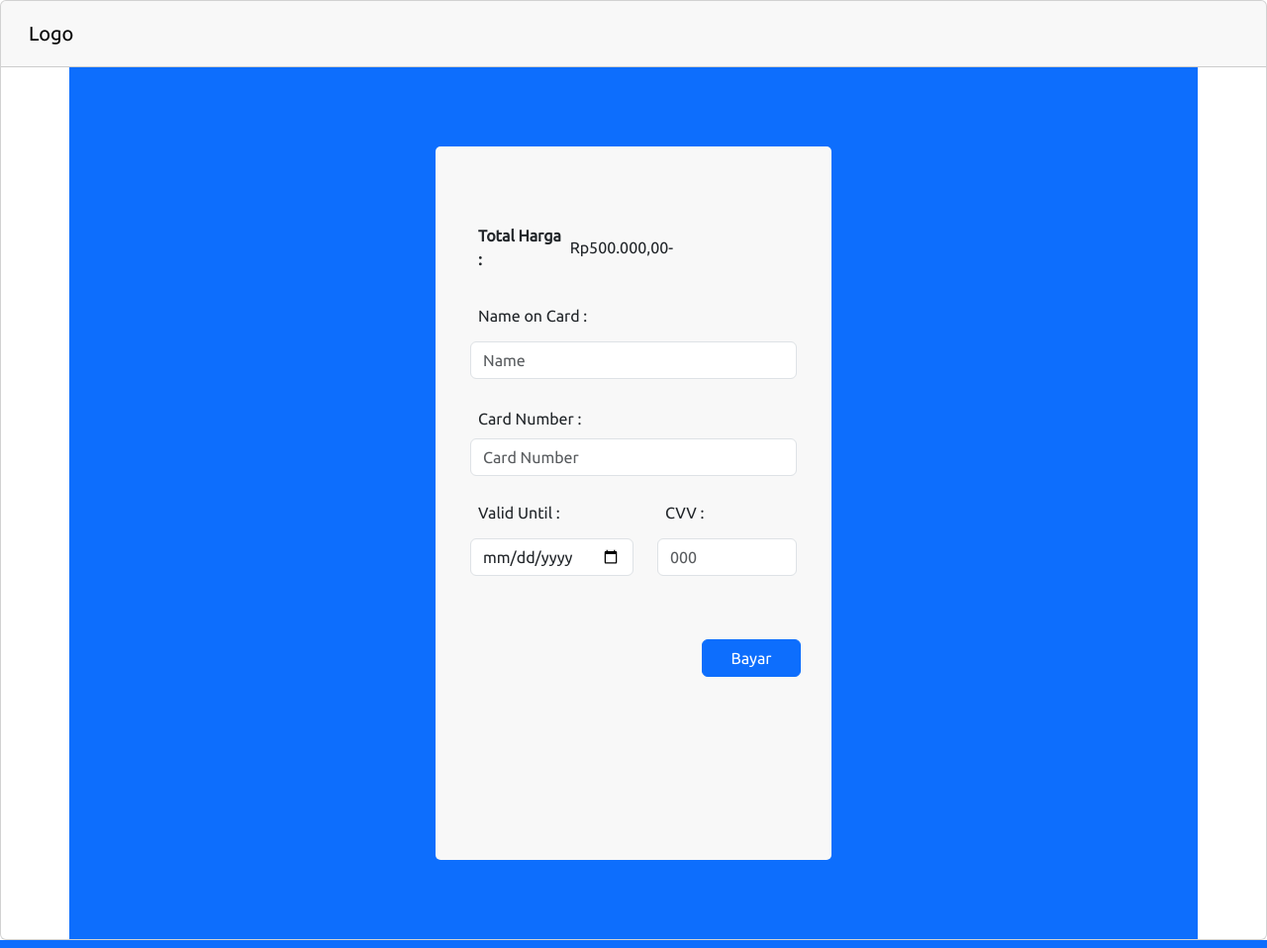
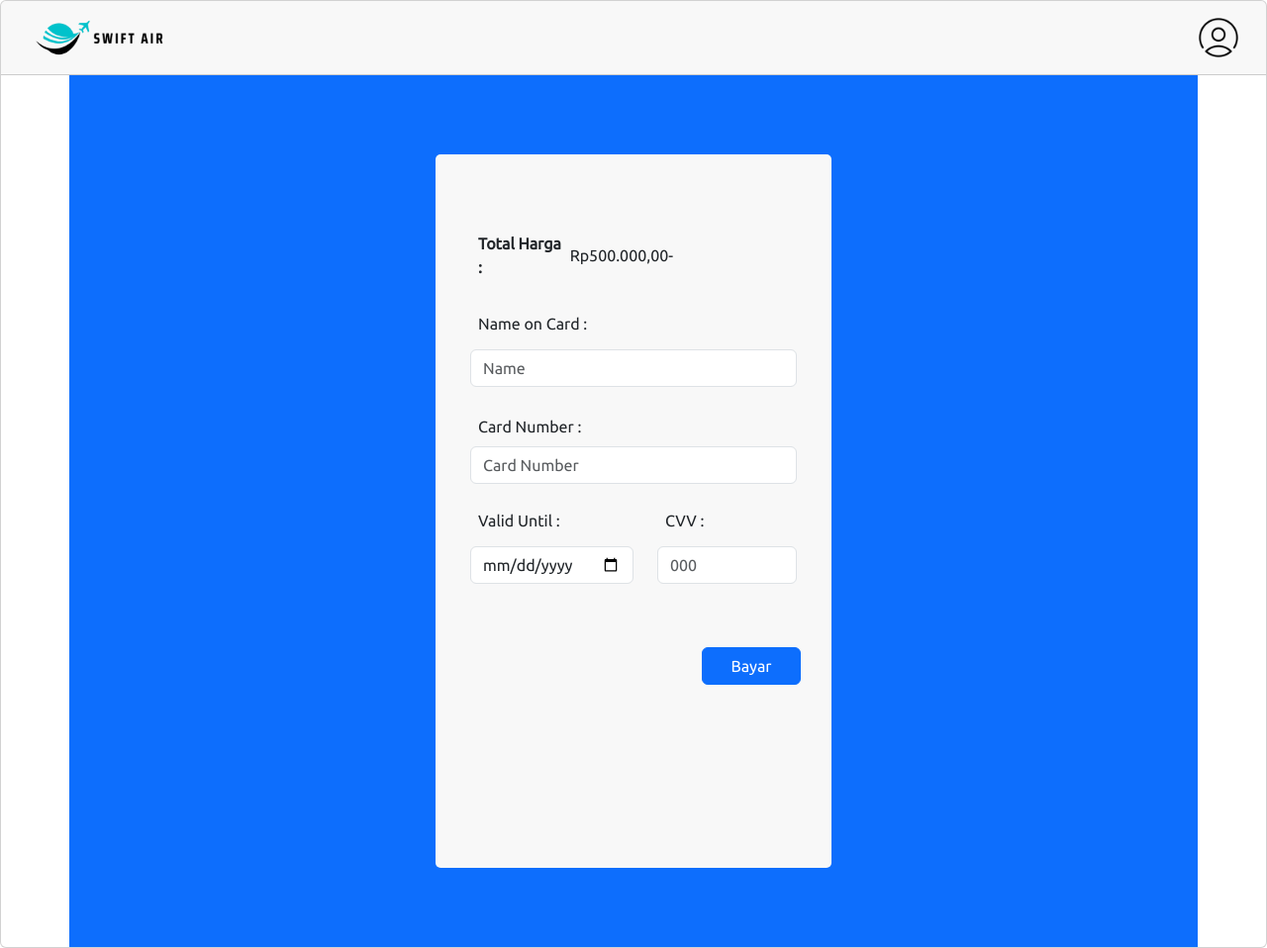
Before and after one commit to tlithaee/Airport_System, a PHP site: page /pembayaran.php in a window 1280 px wide. Shown: the whole page at 99% size. Run offline with PHP 8.4, Linux system fonts and the light colour scheme; some web fonts are replaced.

Commit message:
nambah styling (disuruh vivi)

```diff
--- a/assets/pembayaran.css
+++ b/assets/pembayaran.css
@@ -10,6 +10,8 @@
 body{
     background: #2196F3;
     margin: 0 10px;
+    background-size: cover;
+    background-position: center;
 }
 
 .payment{
@@ -21,6 +23,22 @@ body{
     padding-top: 70px;
     border-radius: 5px;
     position: relative;
+}
+
+.logo-image {
+    width: 150px;
+    height: auto;
+}
+
+.user-image {
+    width: 40px;
+    height: auto;
+}
+
+.check-image {
+    width: 90px;
+    height: auto;
+    align-items: center;
 }
 
 .form .label{
--- a/pembayaran.php
+++ b/pembayaran.php
@@ -10,7 +10,8 @@
 	<div class="card-header">
         <nav class="navbar">
             <div class="container-fluid">
-                <span class="navbar-brand mb-0 h1">Logo</span>
+                <img src="images/logo_tulisan.png" alt="logo" class="logo-image">
+                <img src="images/Male User.png" alt="logo" class="user-image">
             </div>
         </nav>
 	</div>
@@ -54,8 +55,6 @@
                         </div>
                 </div>
 
-
-
                 <div class="d-flex align-items-end flex-column mb-3 mt-auto p-2" style="height: 200px;">
                     <nav>
                         <a href="#" ><button class="btn btn-primary" data-bs-toggle="modal" data-bs-target="#passModal">Bayar</button></a>
@@ -65,11 +64,16 @@
                 <div class="modal fade" id="passModal" tabindex="-1" aria-labelledby="ModalLabel" aria-hidden="true">
                     <div class="modal-dialog">
                         <div class="modal-content">
+                            <div class="d-flex justify-content-center">
+                                <img src="images/Ok.png" alt="logo" class="check-image">
+                            </div>
+
                             <div class="modal-header d-flex justify-content-center text-primary">
-                                <h1 class="modal-title fs-5 fw-bold" id="ModalLabel">Pembayaran Berhasil</h1>
+                                    <h1 class="modal-title fs-5 fw-bold" id="ModalLabel">Pembayaran Berhasil</h1>
                             </div>
+
                             <form method="post" action="<?php echo $_SERVER['PHP_SELF']; ?>">
-                                <div class="modal-body d-flex justify-content-center">
+                                <div class="modal-body d-flex">
                                     <h6 class="p-2 fw-bold">Kode Booking</h6>
                                         <div class="input-group mb-3">
                                             <input type="text" readonly class="form-control-plaintext" id="booking" value="08.01x31.12">
```
Also changed, not shown: images/Ok.png (added), images/logo_tulisan.png (added), readme.md (deleted).
